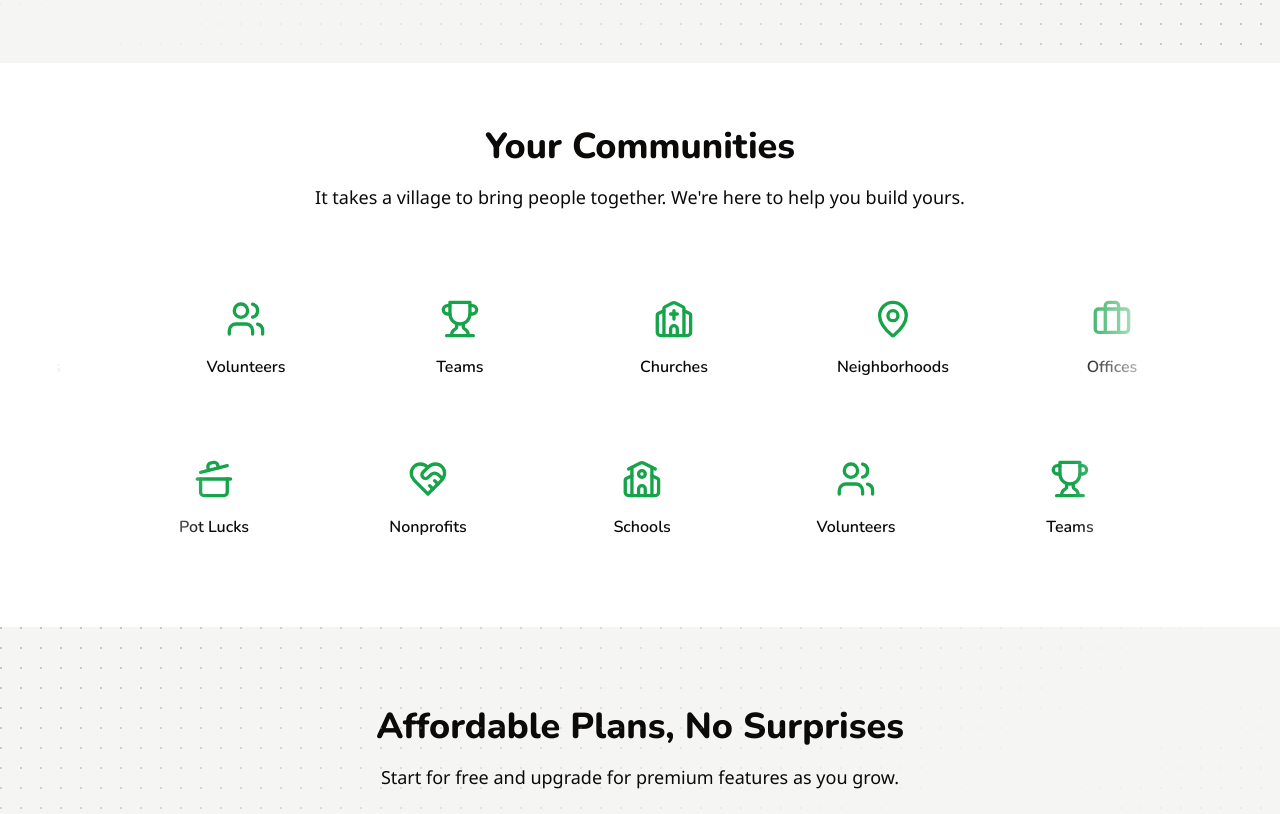
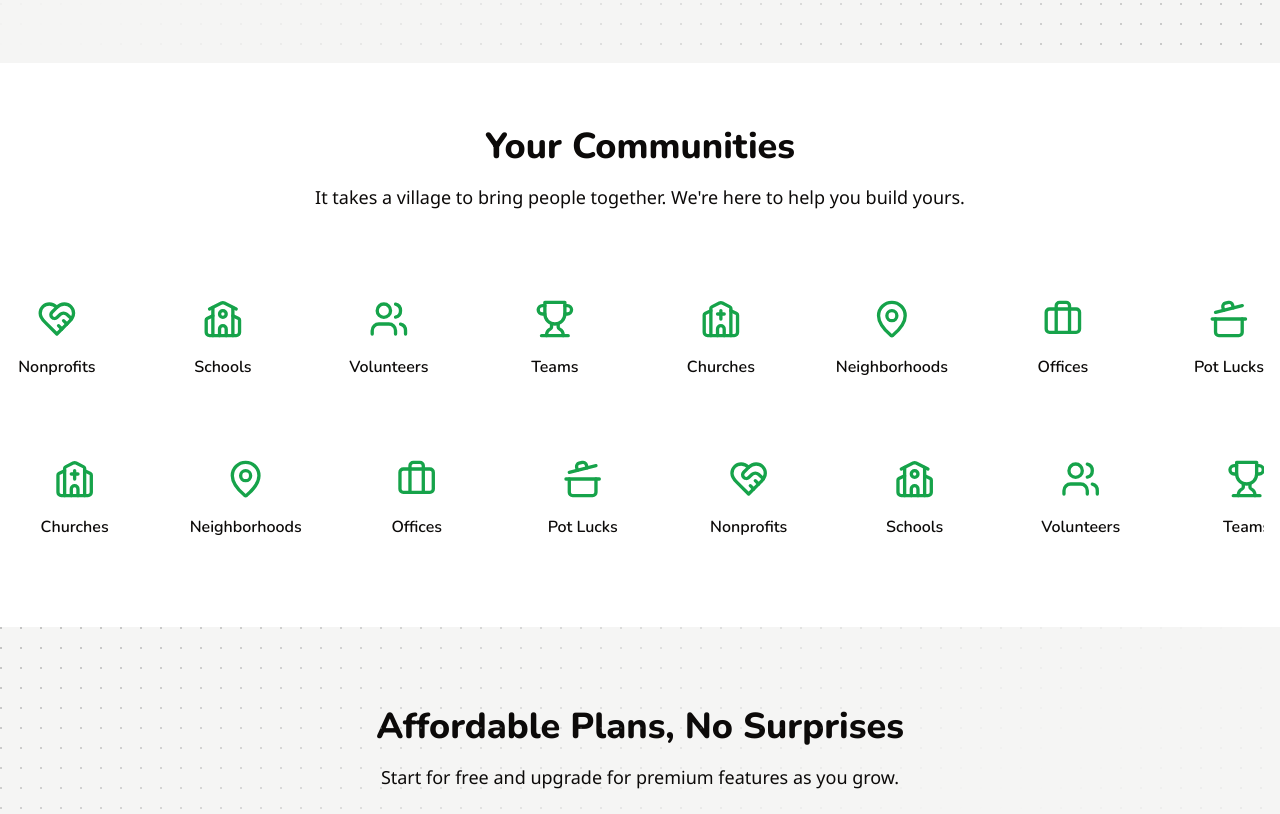
Before and after one commit to sethburtonhall/village-website, a Next.js app: page / in a window 1280 px wide. Shown: the part 1780-2594 px from the top of the page. Built offline with nearby package versions, Linux system fonts and the light colour scheme.

Commit message:
changes to Communities, Header, Hero, waitlist session storage

```diff
--- a/components/Communities.tsx
+++ b/components/Communities.tsx
@@ -1,7 +1,8 @@
 'use client';
 
-import { motion } from 'motion/react';
+import { motion, useScroll, useTransform } from 'motion/react';
 import { MotionWrapper } from '@/components/MotionWrapper';
+import { useRef } from 'react';
 import {
   HeartHandshake,
   School,
@@ -25,41 +26,28 @@ const icons = {
   CookingPot,
 };
 
-function CommunityRow({ items, direction = 1 }: { items: typeof communities; direction?: number }) {
-  return (
-    <motion.div
-      initial={{ x: direction > 0 ? '0%' : '-100%' }}
-      animate={{ x: direction > 0 ? '-100%' : '0%' }}
-      transition={{
-        duration: 70,
-        repeat: Infinity,
-        ease: 'linear',
-      }}
-      className="flex gap-16 px-8"
-    >
-      {items.map((community, index) => {
-        const Icon = icons[community.icon as keyof typeof icons];
-        return (
-          <div
-            key={index}
-            className="flex min-w-[150px] flex-col items-center gap-4 rounded-xl bg-white/5 p-6"
-          >
-            <Icon className="size-10 text-primary-600" />
-            <h3 className="text-base font-semibold">{community.title}</h3>
-          </div>
-        );
-      })}
-    </motion.div>
-  );
-}
+export function Communities() {
+  // Create two different sequences of communities
+  const topRowCommunities = [...communities, ...communities, ...communities, ...communities];
+  const bottomRowCommunities = [
+    ...communities.slice(Math.floor(communities.length / 2)),
+    ...communities.slice(0, Math.floor(communities.length / 2)),
+    ...communities.slice(Math.floor(communities.length / 2)),
+    ...communities.slice(0, Math.floor(communities.length / 2)),
+  ];
 
-export function Communities() {
-  // Double the items to create a seamless loop
-  const doubledCommunities = [...communities, ...communities];
+  const containerRef = useRef(null);
+  const { scrollYProgress } = useScroll({
+    target: containerRef,
+    offset: ['start end', 'end start'],
+  });
+
+  const leftX = useTransform(scrollYProgress, [0, 1], ['0%', '-3%']);
+  const rightX = useTransform(scrollYProgress, [0, 1], ['-3%', '0%']);
 
   return (
     <section className="overflow-hidden bg-white py-16">
-      <div className="max-w-9xl container mx-auto space-y-16 text-center">
+      <div className="mx-auto space-y-16 text-center">
         <div className="stack">
           <h1>Your Communities</h1>
           <p className="text-lg">
@@ -67,25 +55,73 @@ export function Communities() {
           </p>
         </div>
         <MotionWrapper>
-          <div className="relative flex flex-col gap-8">
-            {/* First row - moves left */}
+          <div ref={containerRef} className="relative flex flex-col gap-8">
+            {/* First row pair - moves left */}
             <div className="relative">
-              <div className="pointer-events-none absolute inset-y-0 left-0 z-10 w-20 bg-gradient-to-r from-white via-white to-transparent" />
               <div className="flex overflow-hidden">
-                <CommunityRow items={doubledCommunities} direction={1} />
-                <CommunityRow items={doubledCommunities} direction={1} />
+                <motion.div style={{ x: leftX }} className="flex gap-4 px-8">
+                  {topRowCommunities.map((community, index) => {
+                    const Icon = icons[community.icon as keyof typeof icons];
+                    return (
+                      <div
+                        key={index}
+                        className="flex min-w-[150px] flex-col items-center gap-4 rounded-xl bg-white/5 p-6"
+                      >
+                        <Icon className="size-10 text-primary-600" />
+                        <h3 className="text-base font-semibold">{community.title}</h3>
+                      </div>
+                    );
+                  })}
+                </motion.div>
+                <motion.div style={{ x: leftX }} className="flex translate-x-[-50%] gap-4 px-8">
+                  {topRowCommunities.map((community, index) => {
+                    const Icon = icons[community.icon as keyof typeof icons];
+                    return (
+                      <div
+                        key={`dup-${index}`}
+                        className="flex min-w-[150px] flex-col items-center gap-4 rounded-xl bg-white/5 p-6"
+                      >
+                        <Icon className="size-10 text-primary-600" />
+                        <h3 className="text-base font-semibold">{community.title}</h3>
+                      </div>
+                    );
+                  })}
+                </motion.div>
               </div>
-              <div className="pointer-events-none absolute inset-y-0 right-0 z-10 w-48 bg-gradient-to-l from-white via-white to-transparent" />
             </div>
 
-            {/* Second row - moves right */}
+            {/* Second row pair - moves right */}
             <div className="relative">
-              <div className="pointer-events-none absolute inset-y-0 left-0 z-10 w-48 bg-gradient-to-r from-white via-white to-transparent" />
               <div className="flex overflow-hidden">
-                <CommunityRow items={doubledCommunities} direction={-1} />
-                <CommunityRow items={doubledCommunities} direction={-1} />
+                <motion.div style={{ x: rightX }} className="flex gap-4 px-8">
+                  {bottomRowCommunities.map((community, index) => {
+                    const Icon = icons[community.icon as keyof typeof icons];
+                    return (
+                      <div
+                        key={index}
+                        className="flex min-w-[150px] flex-col items-center gap-4 rounded-xl bg-white/5 p-6"
+                      >
+                        <Icon className="size-10 text-primary-600" />
+                        <h3 className="text-base font-semibold">{community.title}</h3>
+                      </div>
+                    );
+                  })}
+                </motion.div>
+                <motion.div style={{ x: rightX }} className="flex translate-x-[-50%] gap-4 px-8">
+                  {bottomRowCommunities.map((community, index) => {
+                    const Icon = icons[community.icon as keyof typeof icons];
+                    return (
+                      <div
+                        key={`dup-${index}`}
+                        className="flex min-w-[150px] flex-col items-center gap-4 rounded-xl bg-white/5 p-6"
+                      >
+                        <Icon className="size-10 text-primary-600" />
+                        <h3 className="text-base font-semibold">{community.title}</h3>
+                      </div>
+                    );
+                  })}
+                </motion.div>
               </div>
-              <div className="pointer-events-none absolute inset-y-0 right-0 z-10 w-48 bg-gradient-to-l from-white via-white to-transparent" />
             </div>
           </div>
         </MotionWrapper>
--- a/components/Header.tsx
+++ b/components/Header.tsx
@@ -8,7 +8,7 @@ export function Header() {
           <ClipboardList className="size-8 -rotate-3 text-primary-600" strokeWidth={2} />
           <h1
             id="logo"
-            className="cursor-default font-logo text-2xl font-extrabold text-foreground md:text-3xl"
+            className="cursor-default font-logo text-3xl font-extrabold text-foreground"
           >
             Village
           </h1>
--- a/components/Hero.tsx
+++ b/components/Hero.tsx
@@ -2,7 +2,7 @@ import { cn } from '@/lib/utils';
 import { MotionWrapper } from '@/components/MotionWrapper';
 import { ConfettiButton } from '@/components/ConfettiButton';
 import { JiggleText } from '@/components/ui/jiggle-text';
-import { AnimatedGradientText } from '@/components/ui/animated-gradient-text';
+import { AnimatedGradientTextAlt } from '@/components/ui/animated-gradient-text-alt';
 
 export function Hero() {
   return (
@@ -18,7 +18,7 @@ export function Hero() {
             simple and
             <span className="relative">
               <ConfettiButton variant="ghost" className="font-extrabold md:text-7xl">
-                <AnimatedGradientText className="flex gap-2 text-3xl md:text-5xl lg:text-7xl">
+                <AnimatedGradientTextAlt className="flex gap-2 text-3xl md:text-5xl lg:text-7xl">
                   <JiggleText className="scale-80 md:scale-75" text="🎉" />
                   <span
                     className={cn(
@@ -27,7 +27,7 @@ export function Hero() {
                   >
                     fun!
                   </span>
-                </AnimatedGradientText>
+                </AnimatedGradientTextAlt>
               </ConfettiButton>
             </span>
           </h1>
--- a/components/WaitlistForm.tsx
+++ b/components/WaitlistForm.tsx
@@ -44,6 +44,7 @@ export function WaitlistForm() {
 
   useEffect(() => {
     if (state?.success) {
+      sessionStorage.setItem('isSubscribed', 'true');
       reset();
     }
   }, [state?.success, reset]);
--- a/components/WelcomeToast.tsx
+++ b/components/WelcomeToast.tsx
@@ -9,8 +9,7 @@ export const WelcomeToast = () => {
   const { toast } = useToast();
 
   useEffect(() => {
-    // const hasShownWelcome = sessionStorage.getItem('hasShownWelcome');
-    // if (hasShownWelcome) return;
+    if (sessionStorage.getItem('isSubscribed')) return;
 
     // Add a small delay to ensure components are mounted
     const timer = setTimeout(() => {
@@ -27,9 +26,6 @@ export const WelcomeToast = () => {
       });
     }, 1000);
 
-    // Save that we have shown the welcome toast
-    // sessionStorage.setItem('hasShownWelcome', 'true');
-
     return () => clearTimeout(timer);
   }, [toast]);
 
--- /dev/null
+++ b/components/ui/animated-gradient-text-alt.tsx
@@ -0,0 +1,29 @@
+import { ComponentPropsWithoutRef, ReactNode } from 'react';
+
+import { cn } from '@/lib/utils';
+
+export interface AnimatedGradientTextAltProps extends ComponentPropsWithoutRef<'div'> {
+  children: ReactNode;
+}
+
+export function AnimatedGradientTextAlt({
+  children,
+  className,
+  ...props
+}: AnimatedGradientTextAltProps) {
+  return (
+    <div
+      className={cn(
+        'group relative mx-auto flex max-w-fit flex-row items-center justify-center [--bg-size:300%]',
+        className
+      )}
+      {...props}
+    >
+      <div
+        className={`absolute h-full w-full animate-gradient bg-gradient-to-r from-[#ffaa40]/50 via-[#9c40ff]/50 to-[#ffaa40]/50 bg-[length:var(--bg-size)_100%] ![mask-composite:subtract] [mask:linear-gradient(#fff_0_0)_content-box,linear-gradient(#fff_0_0)]`}
+      />
+
+      {children}
+    </div>
+  );
+}
```
Also changed, not shown: tailwind.config.ts (+57 -51 lines).
